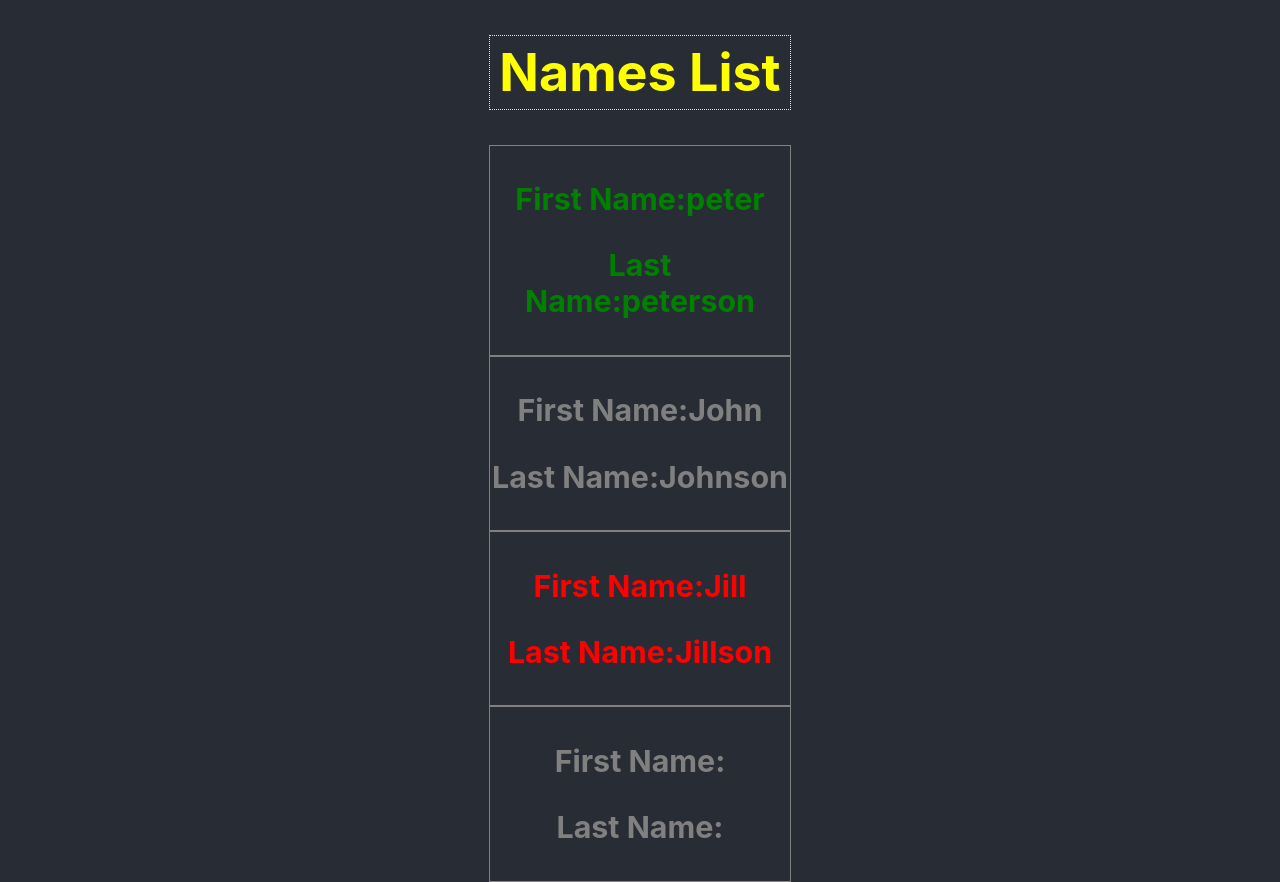
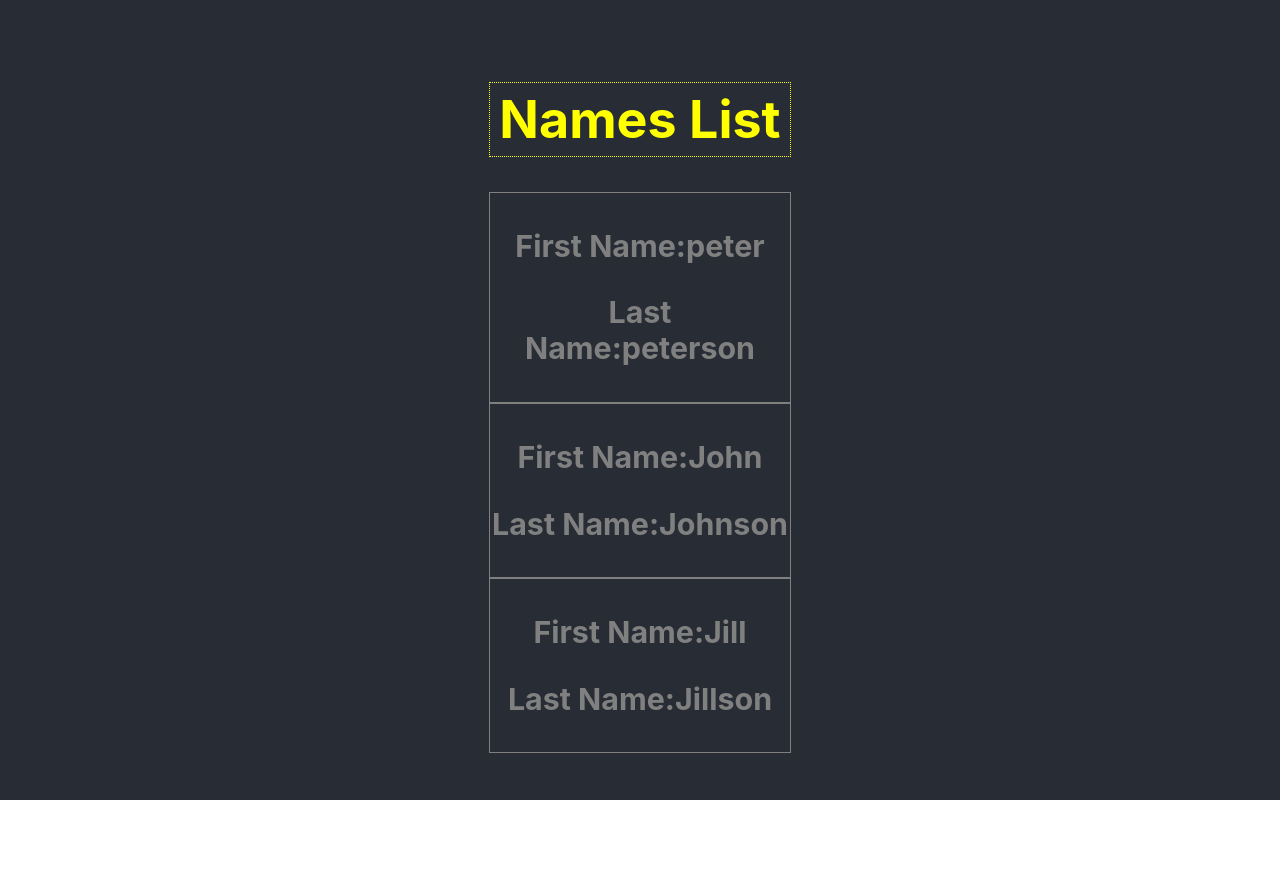
Before and after one commit to prajakta1205/app-granular-proj, a React app: page / in a window 1280 px wide. After the commit the page ends 800 px from the top, so only its background shows below. Built offline with nearby package versions, Linux system fonts and the light colour scheme.

Commit message:
map practice

```diff
--- a/src/App.js
+++ b/src/App.js
@@ -1,44 +1,56 @@
-import React from 'react';
+
+import React, { useState } from 'react';
 import './App.scss';
 import NameTag from './components/nameTag';
 
 
 
-const makeGreen = BaseComponent => props =>{
-  const addGreen={
-      style:{
-          color:"green"
-      }
-  }
+// const makeGreen = BaseComponent => props =>{
+//   const addGreen={
+//       style:{
+//           color:"green"
+//       }
+//   }
 
-  const newProps={
-      ...props,...addGreen
-  }
+//   const newProps={
+//       ...props,...addGreen
+//   }
 
-  return <BaseComponent{...newProps}/>
-}
+//   return <BaseComponent{...newProps}/>
+// }
 
-const removeInline = BaseComponent =>props =>{
-  const newProps={...props}
-  delete newProps.style
-  return <BaseComponent{...newProps}/>
-}
+// const removeInline = BaseComponent =>props =>{
+//   const newProps={...props}
+//   delete newProps.style
+//   return <BaseComponent{...newProps}/>
+// }
 
 
-const GreenNameTag =makeGreen(NameTag)
-const CleanNameTag=removeInline(NameTag)
+// const GreenNameTag =makeGreen(NameTag)
+// const CleanNameTag=removeInline(NameTag)
+
+
+const initiaName=[
+  {firstname:"peter",lastname:"peterson"},
+  {firstname:"John",lastname:"Johnson"},
+  {firstname:"Jill",lastname:"Jillson"}
+]
 
 
 function App() {
-
+  const[name,setName]=useState(initiaName)
   return (
     <div className="App">
       <header className="App-header">
         <h1 className='name title'>Names List</h1>
-        <GreenNameTag firstname="peter" lastname="peterson">Peter</GreenNameTag>
-         <CleanNameTag style={{color:'red'}} firstname="John" lastname="Johnson">John</CleanNameTag>{/*that is called as HOC */}
-        <NameTag style={{color:'red'}} firstname="Jill" lastname="Jillson" >Jill</NameTag>
-        <NameTag></NameTag>
+        {
+          name.map((v,i)=>{
+            return <NameTag key={`${i}${v.firstname}${v.lastname}`} firstname={v.firstname} lastname={v.lastname}>John</NameTag>
+          })
+        }
+        {/* <NameTag firstname="peter" lastname="peterson">Peter</NameTag>
+         <NameTag firstname="John" lastname="Johnson">John</NameTag>
+        <NameTag  firstname="Jill" lastname="Jillson" >Jill</NameTag> */}
       </header>
     </div>
   );
```
